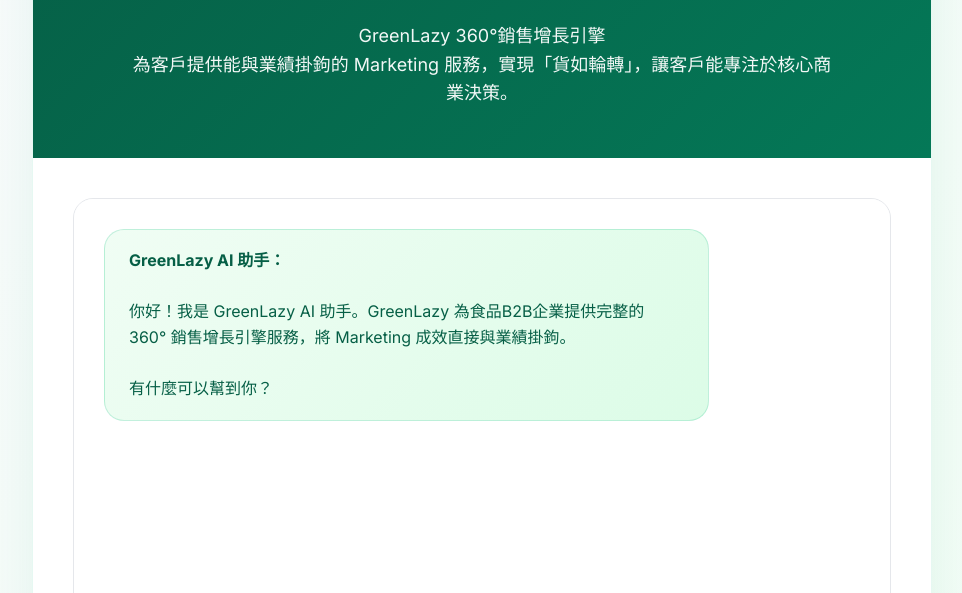
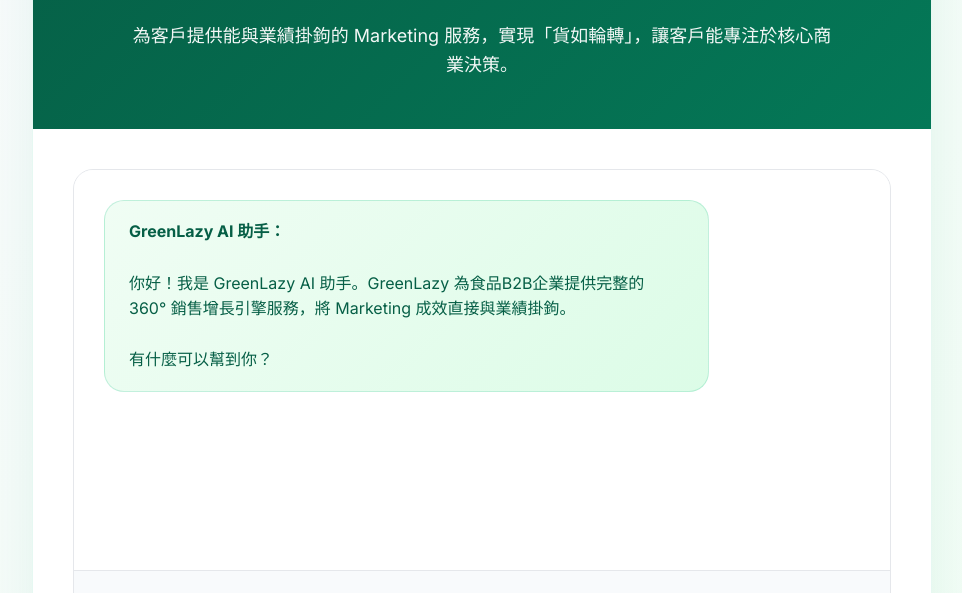
Before and after one commit to allanmaximus123-byte/greenlazy-ai-assitant, a website: page index.html in a window 1280 px wide. Shown: the part 174-767 px from the top of the page, without its empty margins (158-1120 px from the left). Drawn offline with Linux system fonts and the light colour scheme.

Commit message:
Update index.html

```diff
--- a/index.html
+++ b/index.html
@@ -249,7 +249,6 @@
             </div>
 
             <div class="header-tagline">
-                GreenLazy 360°銷售增長引擎<br>
                 為客戶提供能與業績掛鉤的 Marketing 服務，實現「貨如輪轉」，讓客戶能專注於核心商業決策。
             </div>
         </div>
```
